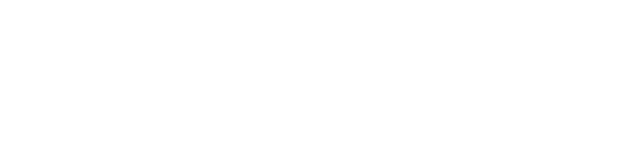
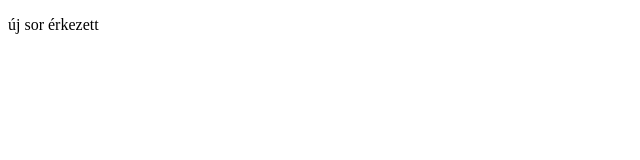
Before and after one commit to emoditibi/Ckik11csop1, a plain HTML site: page index.html in a window 1280 px wide. Shown: the whole page, without its empty margins (0-640 px from the left). Drawn offline with Linux system fonts and the light colour scheme.

Commit message:
KALÁCSKÉPŰ

```diff
--- a/index.html
+++ b/index.html
@@ -7,6 +7,6 @@
     <title>Document</title>
 </head>
 <body>
-
+    <p>új sor érkezett</p>
 </body>
 </html>
```
